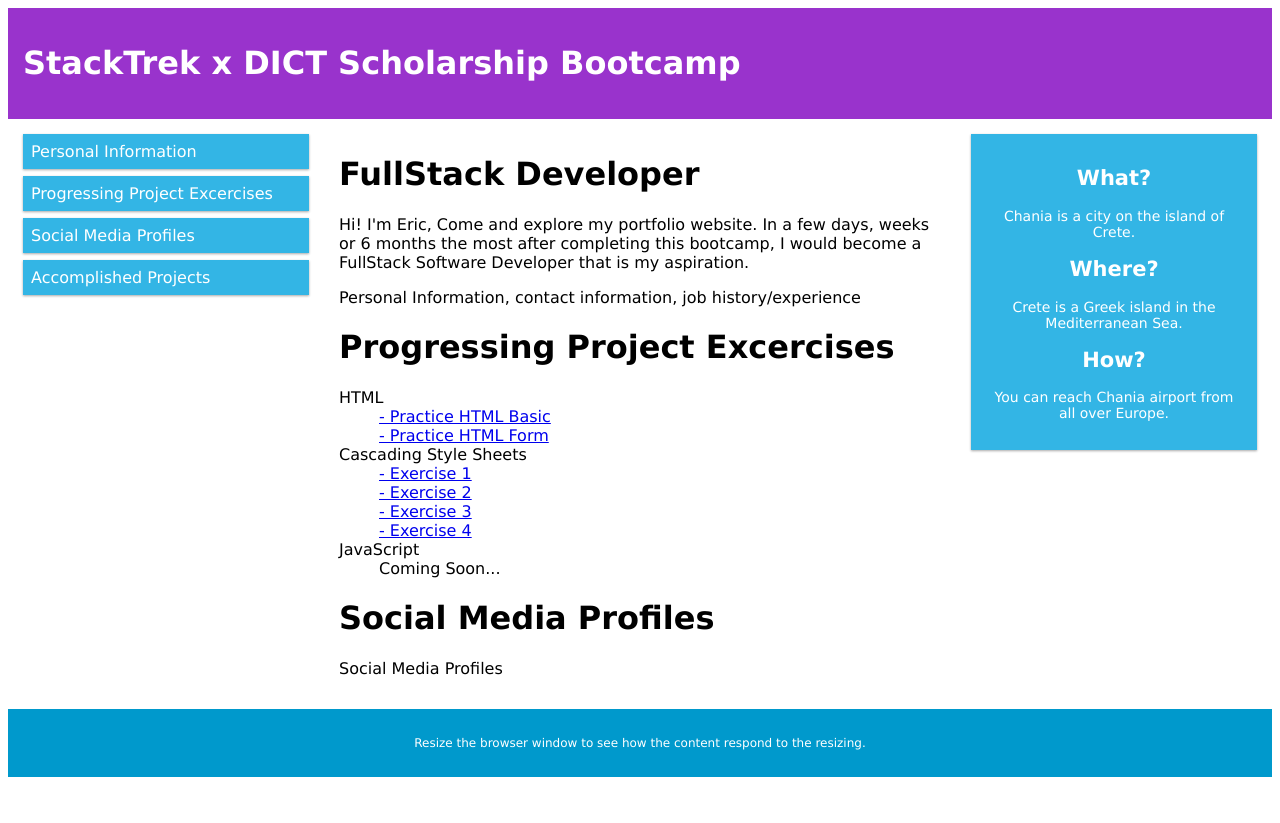
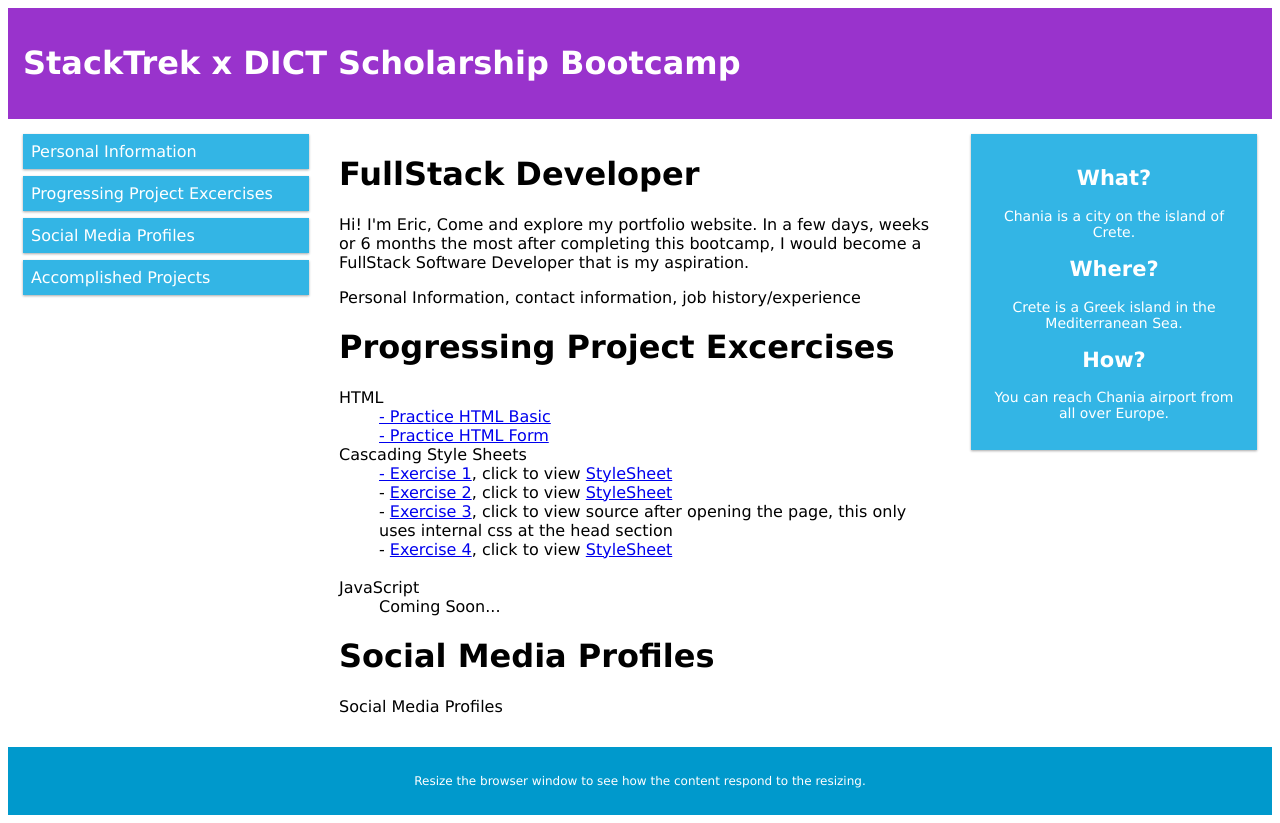
Before and after one commit to esvillamor/esvillamor.github.io, a plain HTML site: page index.html in a window 1280 px wide. Before the commit the page ends 800 px from the top, so only its background shows below. Drawn offline with Linux system fonts and the light colour scheme.

Commit message:
Update index.html

```diff
--- a/index.html
+++ b/index.html
@@ -128,10 +128,14 @@ html {
     <dd><a href="https://esvillamor.github.io/project-exercises/practiceHTML.html" target="_blank">- Practice HTML Basic</a></dd>
     <dd><a href="https://esvillamor.github.io/project-exercises/PracticeHTMLForm.html" target="_blank">- Practice HTML Form</a></dd>
     <dt>Cascading Style Sheets</dt>
-    <dd><a href="https://esvillamor.github.io/project-exercises/CSS/sonnet.html" target="_blank">- Exercise 1</a></dd>
-    <dd><a href="https://esvillamor.github.io/project-exercises/CSS/shakespeareSonnet.html" target="_blank">- Exercise 2</a></dd>
-    <dd><a href="https://esvillamor.github.io/project-exercises/CSS/css1.html" target="_blank">- Exercise 3</a></dd>
-    <dd><a href="https://esvillamor.github.io/project-exercises/CSS/movies/dark.html" target="_blank">- Exercise 4</a></dd>
+    <dd><a href="https://esvillamor.github.io/project-exercises/CSS/sonnet.html" target="_blank">- Exercise 1</a>,
+      click to view <a href="https://esvillamor.github.io/project-exercises/CSS/mystyle.css" target="_blank">StyleSheet</a></dd></dd>
+    <dd>- <a href="https://esvillamor.github.io/project-exercises/CSS/shakespeareSonnet.html" target="_blank">Exercise 2</a>,
+      click to view <a href="https://esvillamor.github.io/project-exercises/CSS/mystyle2.css" target="_blank">StyleSheet</a></dd></dd>
+    <dd>- <a href="https://esvillamor.github.io/project-exercises/CSS/css1.html" target="_blank">Exercise 3</a>,
+      click to view source after opening the page, this only uses internal css at the head section</a></dd>
+    <dd>- <a href="https://esvillamor.github.io/project-exercises/CSS/movies/dark.html" target="_blank">Exercise 4</a>,
+      click to view <a href="https://esvillamor.github.io/project-exercises/CSS/movies/css/darkStyle.css" target="_blank">StyleSheet</a></dd><br />
     <dt>JavaScript</a></dt>
     <dd>Coming Soon...</dd>
   </dl>
```
